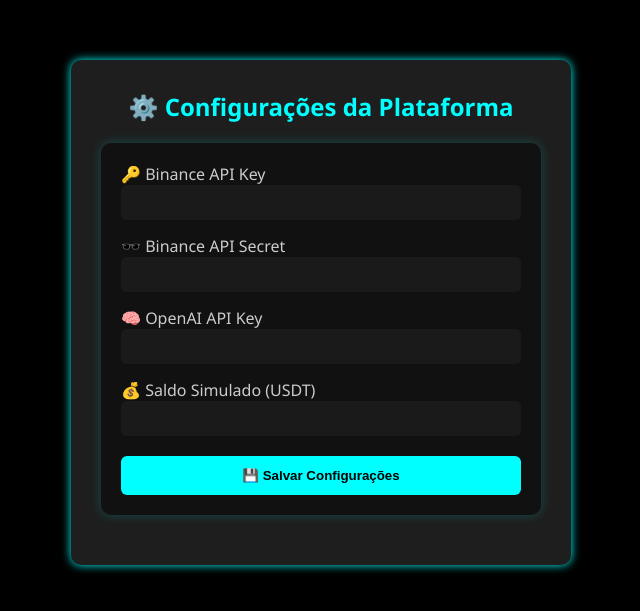
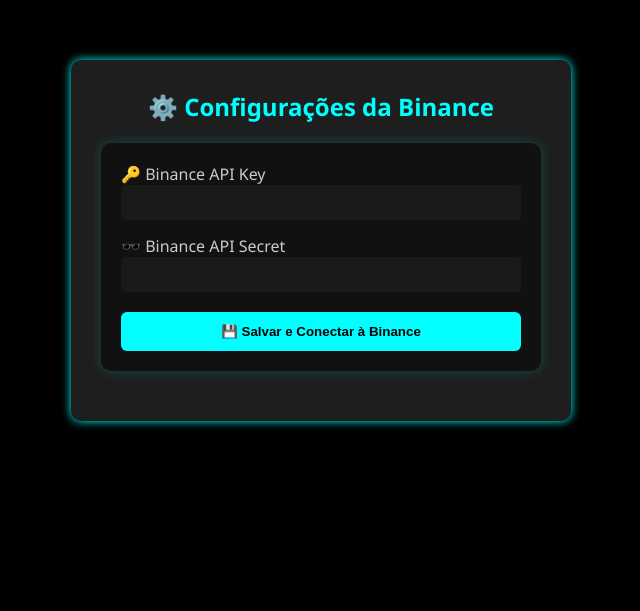
Before and after one commit to Claratrade33/Soma, a Flask app: page /configurar in a window 1280 px wide. Shown: the part 48-659 px from the top of the page, without its empty margins (319-959 px from the left). Run offline with Flask 3, Linux system fonts and the light colour scheme; the visitor is signed in with stand-in values (Sample User, id 1).

Commit message:
Atualizar o configurar.html

```diff
--- a/templates/configurar.html
+++ b/templates/configurar.html
@@ -3,7 +3,7 @@
 
 {% block content %}
   <div style="max-width: 500px; margin: 40px auto; padding: 30px; background: #1e1e1e; border-radius: 10px; box-shadow: 0 0 10px #00ffff;">
-    <h2 style="text-align: center; color: #00ffff; margin-bottom: 20px;">⚙️ Configurações da Plataforma</h2>
+    <h2 style="text-align: center; color: #00ffff; margin-bottom: 20px;">⚙️ Configurações da Binance</h2>
 
     {% with messages = get_flashed_messages(with_categories=true) %}
       {% if messages %}
@@ -14,7 +14,6 @@
     {% endwith %}
 
     <form method="post" action="{{ url_for('configurar') }}">
-      <!-- Binance -->
       <label for="binance_api_key" style="color: #ccc;">🔑 Binance API Key</label>
       <input type="text" id="binance_api_key" name="binance_api_key"
              value="{{ user.binance_api_key or '' }}"
@@ -23,23 +22,11 @@
       <label for="binance_api_secret" style="color: #ccc;">🕶️ Binance API Secret</label>
       <input type="text" id="binance_api_secret" name="binance_api_secret"
              value="{{ user.binance_api_secret or '' }}"
-             style="width: 100%; padding: 10px; margin-bottom: 15px; border-radius: 5px; border: none;">
-
-      <!-- OpenAI -->
-      <label for="openai_api_key" style="color: #ccc;">🧠 OpenAI API Key</label>
-      <input type="text" id="openai_api_key" name="openai_api_key"
-             value="{{ user.openai_api_key or '' }}"
-             style="width: 100%; padding: 10px; margin-bottom: 15px; border-radius: 5px; border: none;">
-
-      <!-- Simulated Balance -->
-      <label for="saldo_simulado" style="color: #ccc;">💰 Saldo Simulado (USDT)</label>
-      <input type="number" step="0.01" id="saldo_simulado" name="saldo_simulado"
-             value="{{ user.saldo_simulado }}"
              style="width: 100%; padding: 10px; margin-bottom: 20px; border-radius: 5px; border: none;">
 
       <button type="submit"
               style="width: 100%; padding: 12px; background-color: #00ffff; color: #000; font-weight: bold; border: none; border-radius: 6px;">
-        💾 Salvar Configurações
+        💾 Salvar e Conectar à Binance
       </button>
     </form>
   </div>
```
